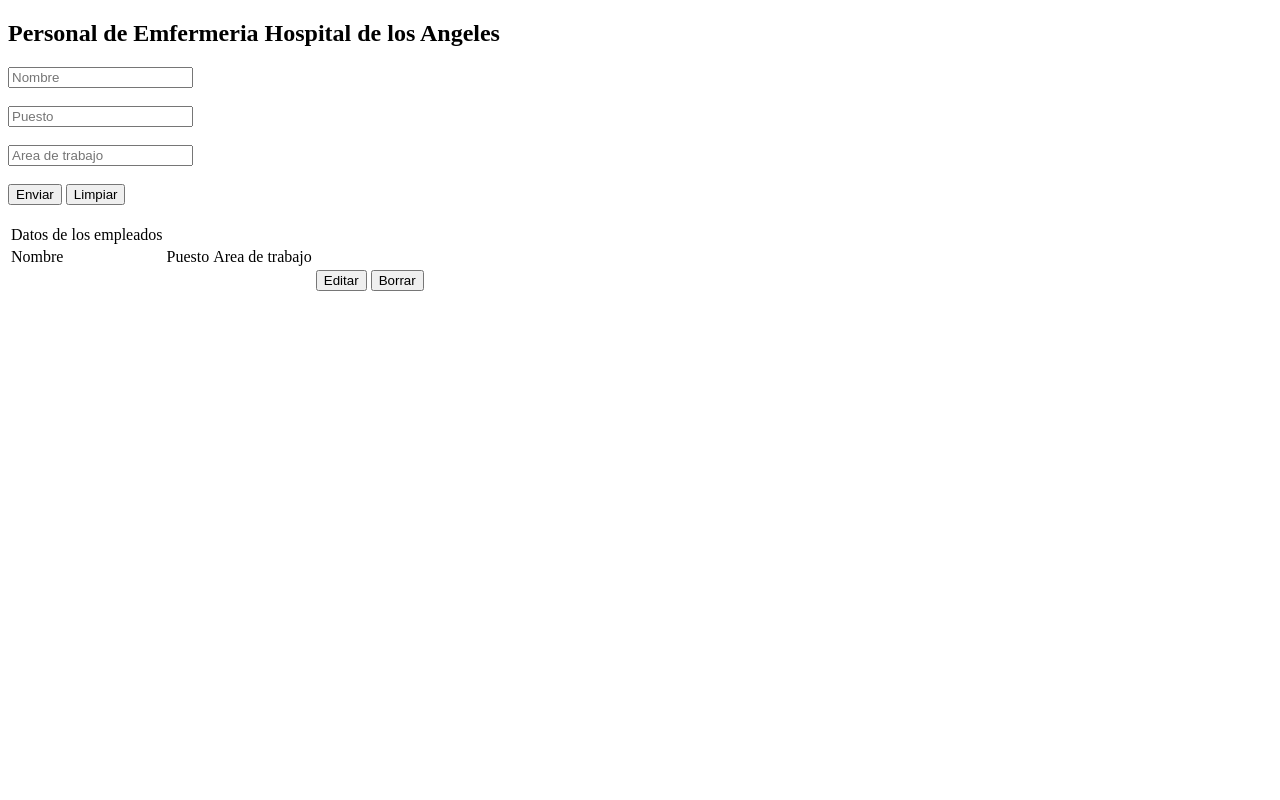
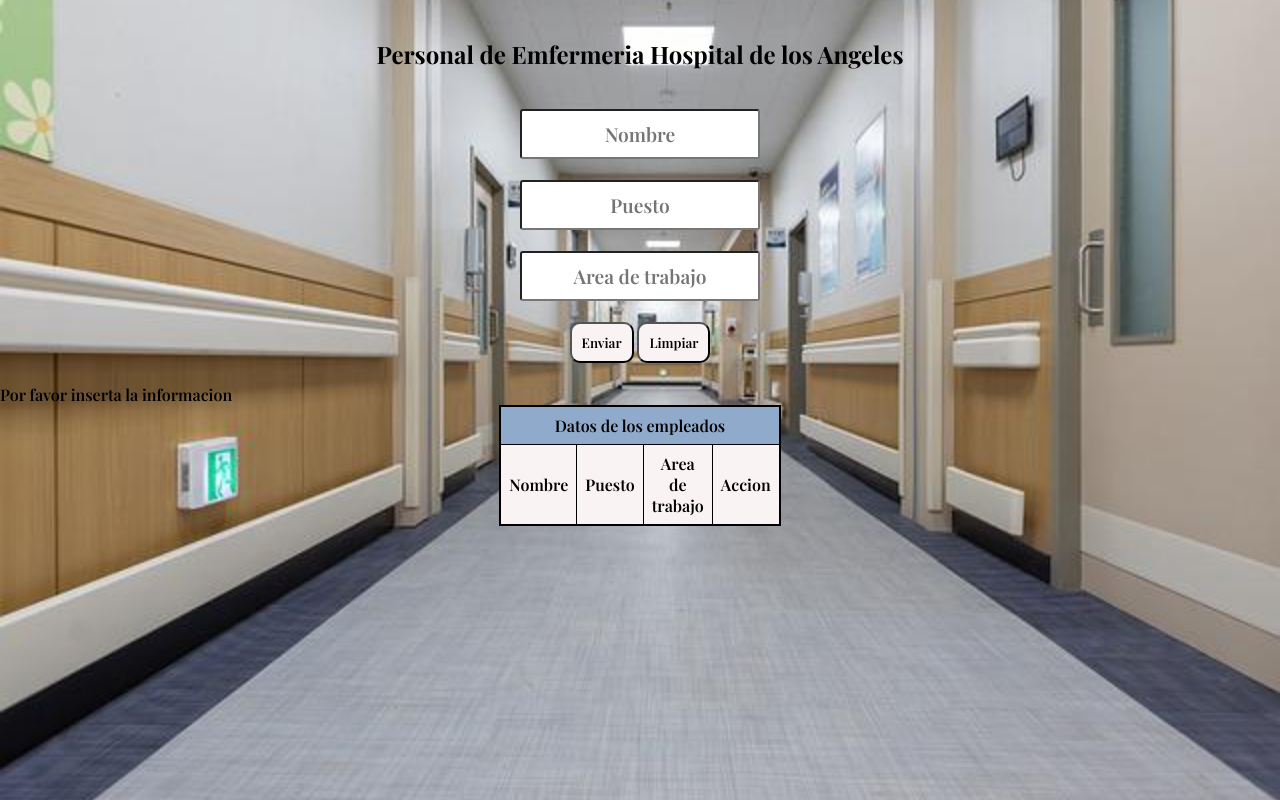
Before and after one commit to Aleta83/Info-employes-hospital, a plain HTML site: page index.html in a window 1280 px wide. Both pictures are taken after a click on the button "Enviar". Drawn offline with nearby package versions, Linux system fonts and the light colour scheme; a web font is replaced by a local one.

Commit message:
styiling and Delete.function

```diff
--- a/index.html
+++ b/index.html
@@ -11,8 +11,6 @@
 <link rel="preconnect" href="https://fonts.googleapis.com">
 <link rel="preconnect" href="https://fonts.gstatic.com" crossorigin>
 <link href="https://fonts.googleapis.com/css2?family=Playfair+Display:ital,wght@0,600;0,700;1,500;1,600;1,700&display=swap" rel="stylesheet">
-
-
 </head>
 
 
@@ -37,7 +35,7 @@
             <table  id="table">
                 <thead>
                     <tr>
-                        <td  id="data-employes" >Datos de los empleados</td>
+                        <td  id="data-employes" colspan="4">Datos de los empleados</td>
                     </tr>
                 </thead>
                 <tbody>
@@ -45,7 +43,7 @@
                         <td class="col">Nombre</td>
                         <td class="col">Puesto</td>
                         <td class="col">Area de trabajo</td>
-
+                        <td class="col">Accion</td>
 
                     </tr>
                 </tbody>
--- a/main.js
+++ b/main.js
@@ -1,10 +1,24 @@
+var row = null;//variable global
+
 function Submit(){
     let dataEntered = retrievData();
     let readData = readingDataFromLocalStore(dataEntered);
-    insert(readData);
+    if (dataEntered == false){ //validar
+        msg.innerHTML =  "Por favor inserta la informacion"  // '<span class="insertado"> Por favor introduce la informacion completa</span>';
+    }else {
+        if(row == null){
+            insert(readData);
+            msg.innerHTML = "Informacion insertada"//'<span class="insertado"> Informacion Insertada! </span>' ;
+
+        }else{
+            update();
+            msg.innerHTML = "informacion updateada"//'<span class="insertado">Informacion actualizada 🙂 </span>' ;
+        }
+    }
+  document.getElementById("form") .reset();
 }
 
-//CREATE crear
+//CREATE
 
 function retrievData(){ // crear
     let name1= document.getElementById("name").value;
@@ -12,14 +26,17 @@ function retrievData(){ // crear
     let exp= document.getElementById("experience").value;
 
     let arr = [name1, job, exp];
-
+    if (arr.includes("")){
+        return false;
+    }else{
         return arr;
+    }
 
 
 
 }
- //datos en  local storage
-function readingDataFromLocalStore(dataEntered){
+
+function readingDataFromLocalStore(dataEntered){ //datos en  local storage
     let n= localStorage.setItem("Nombre",dataEntered[0]);
     let j= localStorage.setItem("Job",dataEntered[1]);
     let e= localStorage.setItem("Experiencia",dataEntered[2]);
@@ -71,3 +88,13 @@ function update(){
 }
 
 //delete
+function remove(td){
+    let ans = confirm("Estas seguro de querer borrar los datos?")
+    if (ans == true){
+
+        row = td.parentElement.parentElement;
+        document.getElementById("table").deleteRow(row.rowIndex);
+        msg.innerHTML = "informacion Borrada"
+    }
+
+}
--- a/style.css
+++ b/style.css
@@ -0,0 +1,99 @@
+*{
+    margin: 0;
+   padding: 0;
+   box-sizing: border-box;
+   font-family: 'Playfair Display', serif;
+
+}
+
+section{
+    position: relative;
+    width: 100%;
+    min-height: 100vh;
+
+    background: url(./img/hospital.jpg)no-repeat;
+    background-size: cover;
+    background-position: center;
+
+}
+part1{
+    text-align: center;
+
+    display: flex;
+}
+ #name, #experience, #job{
+    font-size: 1.2rem;
+    border-radius: 3px;
+    width: 15rem;
+}
+#btn, #clean {
+
+    border-radius: 10px;
+    background-color: #FAF3F3;
+}
+
+part1,  h1{
+
+padding: 3%;
+color: black;
+text-align: center;
+justify-content: center;
+}
+
+part1, #form{
+    text-align: center;
+}
+input {
+    text-align: center;
+    padding: 10px;
+}
+
+
+
+table{
+    width: 1rem;
+    border: 2px solid black;
+    border-collapse: collapse ;
+    align-content: center;
+    margin: auto;
+}
+thead{
+    background-color: #90AACB;
+}
+
+#data-employes{
+    background-color: #90AACB;
+    text-align: center;
+}
+
+
+
+ td{
+    background-color: #FAF3F3;
+   border :1px solid black;
+   padding: .5rem;
+   text-align: center;
+   font-size: 1rem;
+
+}
+.editar{
+    background-color: wheat;
+    color: blue;
+}
+/*span {
+
+
+    display: block;
+    text-align: center;
+    font-size: 1em;
+    color: black;
+    font-weight: 700;
+
+
+
+}*/
+#msj {
+    text-align: center;
+    padding: 10px;
+    border: 10px solid black;
+}
```
Also changed, not shown: img/hospital.jpg (added).
